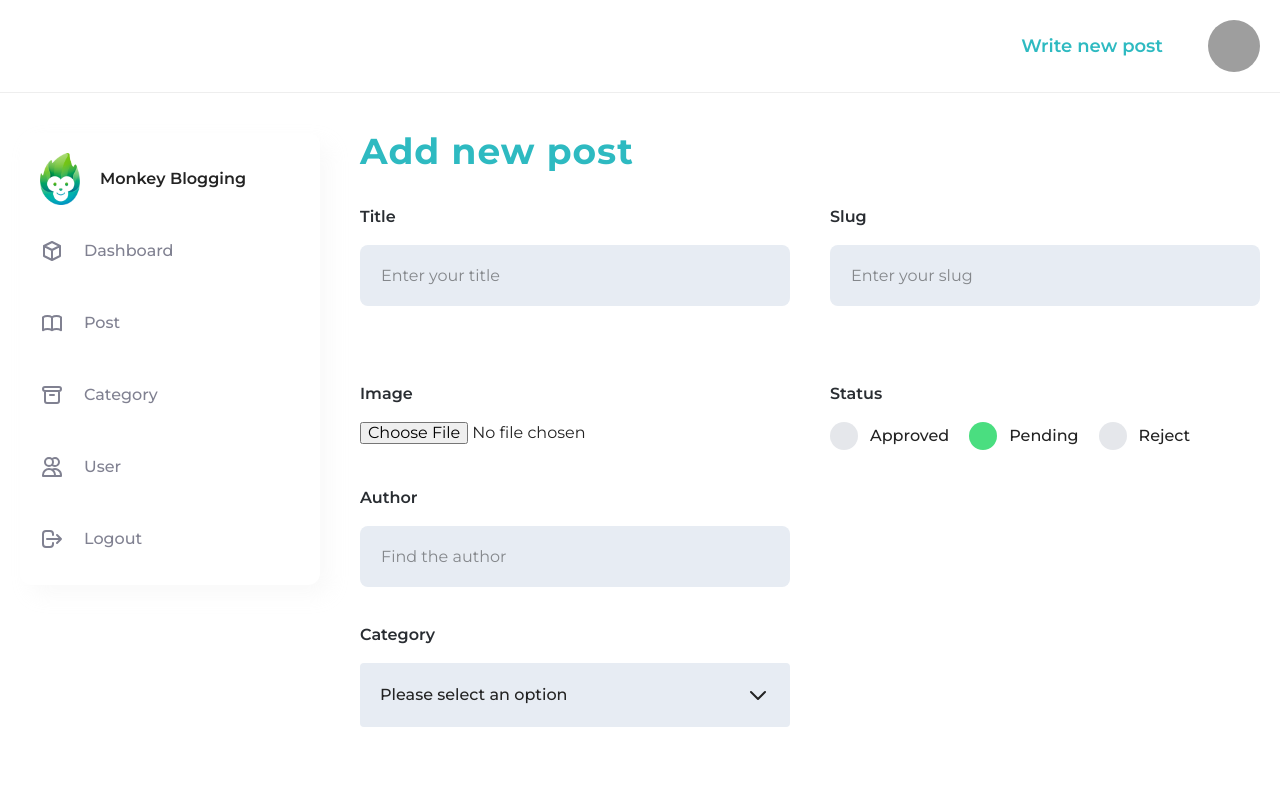
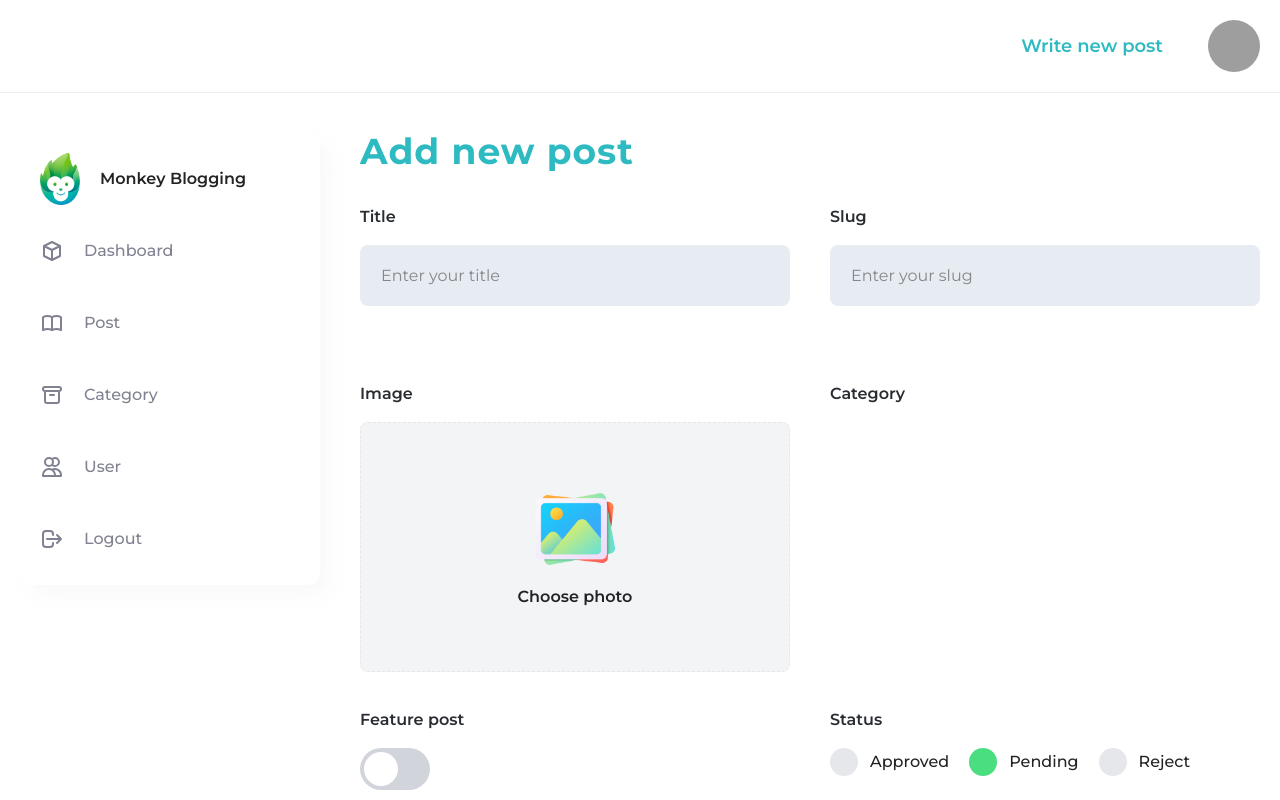
Before and after one commit to AzureVDT/monkey-blogging, a React (Vite) app: page /manage/add-post in a window 1280 px wide. Shown: the top 800 px of the page. Built offline with nearby package versions, Linux system fonts and the light colour scheme; no server answers; the database is empty; grey boxes are pictures that could not be loaded.

Commit message:
optimize upload image, add category feature

```diff
--- /dev/null
+++ b/src/components/image/ImageUpload.jsx
@@ -0,0 +1,84 @@
+import PropTypes from "prop-types";
+const ImageUpload = (props) => {
+    const {
+        name,
+        className = "",
+        progress = 0,
+        image = "",
+        handleDeleteImage = () => {},
+        ...rest
+    } = props;
+    return (
+        <label
+            className={`cursor-pointer flex items-center justify-center bg-gray-100 border
+            border-dashed w-full min-h-[200px] rounded-lg ${className} relative overflow-hidden group`}
+        >
+            <input
+                type="file"
+                name={name}
+                className="hidden-input"
+                onChange={() => {}}
+                {...rest}
+            />
+            {!image && progress === 0 && (
+                <div className="flex flex-col items-center text-center pointer-events-none">
+                    <img
+                        src="/img-upload.png"
+                        alt="upload-img"
+                        className="max-w-[80px] mb-5"
+                    />
+                    <p className="font-semibold">Choose photo</p>
+                </div>
+            )}
+            {progress !== 0 && !image && (
+                <div className="loading w-16 h-16 border-8 border-green-500 border-t-transparent animate-spin absolute z-10 rounded-full"></div>
+            )}
+            {image && (
+                <>
+                    <img
+                        src={image}
+                        className="w-full h-full object-cover"
+                        alt=""
+                    />
+                    <button
+                        className="w-16 h-16 bg-white rounded-full flex items-center justify-center cursor-pointer absolute
+                        z-10 text-red-500 opacity-0 invisible transition-all group-hover:opacity-100 group-hover:visible"
+                        onClick={handleDeleteImage}
+                    >
+                        <svg
+                            xmlns="http://www.w3.org/2000/svg"
+                            fill="none"
+                            viewBox="0 0 24 24"
+                            strokeWidth="1.5"
+                            stroke="currentColor"
+                            className="w-6 h-6"
+                        >
+                            <path
+                                strokeLinecap="round"
+                                strokeLinejoin="round"
+                                d="M14.74 9l-.346 9m-4.788 0L9.26 9m9.968-3.21c.342.052.682.107 1.022.166m-1.022-.165L18.16 19.673a2.25 2.25 0 01-2.244 2.077H8.084a2.25 2.25 0 01-2.244-2.077L4.772 5.79m14.456 0a48.108 48.108 0 00-3.478-.397m-12 .562c.34-.059.68-.114 1.022-.165m0 0a48.11 48.11 0 013.478-.397m7.5 0v-.916c0-1.18-.91-2.164-2.09-2.201a51.964 51.964 0 00-3.32 0c-1.18.037-2.09 1.022-2.09 2.201v.916m7.5 0a48.667 48.667 0 00-7.5 0"
+                            />
+                        </svg>
+                    </button>
+                </>
+            )}
+            {!image && (
+                <div
+                    className="absolute w-10 h-1 bg-green-400 bottom-0 left-0 transition-all image-upload-progress"
+                    style={{
+                        width: `${Math.ceil(progress)}%`,
+                    }}
+                ></div>
+            )}
+        </label>
+    );
+};
+ImageUpload.propTypes = {
+    name: PropTypes.string,
+    className: PropTypes.string,
+    progress: PropTypes.number,
+    image: PropTypes.string,
+    handleDeleteImage: PropTypes.func,
+};
+
+export default ImageUpload;
--- /dev/null
+++ b/src/components/image/index.jsx
@@ -0,0 +1,2 @@
+import ImageUpload from "./ImageUpload";
+export { ImageUpload };
--- a/src/components/toggle/Toggle.jsx
+++ b/src/components/toggle/Toggle.jsx
@@ -0,0 +1,36 @@
+import PropTypes from "prop-types";
+
+const Toggle = (props) => {
+    const { on, onClick, ...rest } = props;
+
+    return (
+        <label>
+            <input
+                type="checkbox"
+                checked={on}
+                className="hidden-input"
+                onChange={() => {}}
+                onClick={onClick}
+            />
+            <div
+                className={`inline-block w-[70px] h-[42px] relative cursor-pointer rounded-full p-1 transition-all ${
+                    on ? "bg-green-500" : "bg-gray-300"
+                }`}
+                {...rest}
+            >
+                <span
+                    className={`transition-all w-[34px] h-[34px] bg-white rounded-full inline-block ${
+                        on ? "translate-x-[28px]" : ""
+                    }`}
+                ></span>
+            </div>
+        </label>
+    );
+};
+
+Toggle.propTypes = {
+    on: PropTypes.bool,
+    onClick: PropTypes.func,
+};
+
+export default Toggle;
--- /dev/null
+++ b/src/hooks/useFirebaseImage.jsx
@@ -0,0 +1,79 @@
+import {
+    deleteObject,
+    getDownloadURL,
+    getStorage,
+    ref,
+    uploadBytesResumable,
+} from "firebase/storage";
+import React from "react";
+
+const useFirebaseImage = (setValue = () => {}, getValues = () => {}) => {
+    const [progress, setProgress] = React.useState(0);
+    const [image, setImage] = React.useState("");
+    if (!setValue || !getValues) return;
+    const handleUploadImage = (file) => {
+        const storage = getStorage();
+        const storageRef = ref(storage, "images/" + file.name);
+        const uploadTask = uploadBytesResumable(storageRef, file);
+        uploadTask.on(
+            "state_changed",
+            (snapshot) => {
+                const progressPercent =
+                    (snapshot.bytesTransferred / snapshot.totalBytes) * 100;
+                setProgress(progressPercent);
+                switch (snapshot.state) {
+                    case "paused":
+                        console.log("Upload is paused");
+                        break;
+                    case "running":
+                        console.log("Upload is running");
+                        break;
+                    default:
+                        console.log("Nothing at all");
+                }
+            },
+            (error) => {
+                console.log("handleUploadImage ~ error:", error);
+            },
+            () => {
+                // Upload completed successfully, now we can get the download URL
+                getDownloadURL(uploadTask.snapshot.ref).then((downloadURL) => {
+                    setImage(downloadURL);
+                });
+            }
+        );
+    };
+
+    const handleSelectImage = (e) => {
+        const file = e.target.files[0];
+        if (!file) return;
+        setValue("image_name", file.name);
+        handleUploadImage(file);
+    };
+    const handleDeleteImage = () => {
+        const storage = getStorage();
+        const imageRef = ref(storage, "images/" + getValues("image_name"));
+
+        // Delete the file
+        deleteObject(imageRef)
+            .then(() => {
+                console.log("Remove image successfully");
+                setImage("");
+                setProgress(0);
+            })
+            .catch((error) => {
+                console.log("handleDeleteImage ~ error:", error);
+                console.log("Can not delete image");
+            });
+    };
+    return {
+        progress,
+        image,
+        setProgress,
+        setImage,
+        handleSelectImage,
+        handleDeleteImage,
+    };
+};
+
+export default useFirebaseImage;
--- a/src/module/post/PostAddNew.jsx
+++ b/src/module/post/PostAddNew.jsx
@@ -8,22 +8,23 @@ import { Radio } from "../../components/checkbox";
 import { Button } from "../../components/button";
 import slugify from "slugify";
 import { postStatus } from "../../utils/constants";
-import {
-    getStorage,
-    ref,
-    uploadBytesResumable,
-    getDownloadURL,
-} from "firebase/storage";
+import { ImageUpload } from "../../components/image";
+import useFirebaseImage from "../../hooks/useFirebaseImage";
+import Toggle from "../../components/toggle/Toggle";
+import { useEffect } from "react";
+import { collection, getDocs, query, where } from "firebase/firestore";
+import { db } from "../../firebase-app/firebase-config";
 const PostAddNewStyles = styled.div``;
 
 const PostAddNew = () => {
-    const { control, watch, setValue, handleSubmit } = useForm({
+    const { control, watch, setValue, handleSubmit, getValues } = useForm({
         mode: "onChange",
         defaultValues: {
             title: "",
             slug: "",
             status: 2,
             category: "",
+            hot: false,
         },
     });
     const addPostHandler = async (values) => {
@@ -33,47 +34,27 @@ const PostAddNew = () => {
         // handleUploadImage(cloneValue.image);
         console.log("addPostHandler ~ cloneValue:", cloneValue);
     };
-
-    const handleUploadImage = (file) => {
-        const storage = getStorage();
-        const storageRef = ref(storage, "images/" + file.name);
-        const uploadTask = uploadBytesResumable(storageRef, file);
-        uploadTask.on(
-            "state_changed",
-            (snapshot) => {
-                const progress =
-                    (snapshot.bytesTransferred / snapshot.totalBytes) * 100;
-                console.log("Upload is " + progress + "% done");
-                switch (snapshot.state) {
-                    case "paused":
-                        console.log("Upload is paused");
-                        break;
-                    case "running":
-                        console.log("Upload is running");
-                        break;
-                    default:
-                        console.log("Nothing at all");
-                }
-            },
-            (error) => {
-                console.log("handleUploadImage ~ error:", error);
-            },
-            () => {
-                // Upload completed successfully, now we can get the download URL
-                getDownloadURL(uploadTask.snapshot.ref).then((downloadURL) => {
-                    console.log("File available at", downloadURL);
+    const { image, progress, handleSelectImage, handleDeleteImage } =
+        useFirebaseImage(setValue, getValues);
+    const watchHot = watch("hot");
+    const watchStatus = watch("status");
+    // const watchCategory = watch("category");
+    useEffect(() => {
+        async function getData() {
+            const colRef = collection(db, "categories");
+            const q = query(colRef, where("status", "==", 1));
+            const querySnapshot = await getDocs(q);
+            let result = [];
+            querySnapshot.forEach((doc) => {
+                console.log(doc.id, " => ", doc.data());
+                result.push({
+                    id: doc.id,
+                    ...doc.data(),
                 });
-            }
-        );
-    };
-
-    const onSelectImage = (e) => {
-        const file = e.target.files[0];
-        if (!file) return;
-        setValue("image", file);
-    };
-    const watchStatus = watch("status");
-    const watchCategory = watch("category");
+            });
+        }
+        getData();
+    }, []);
     return (
         <PostAddNewStyles>
             <h1 className="dashboard-heading">Add new post</h1>
@@ -99,11 +80,24 @@ const PostAddNew = () => {
                 <div className="grid grid-cols-2 gap-x-10 mb-10">
                     <Field>
                         <Label htmlFor="image">Image</Label>
-                        <input
-                            type="file"
+                        <ImageUpload
                             name="image"
-                            onChange={onSelectImage}
-                        />
+                            onChange={handleSelectImage}
+                            progress={progress}
+                            image={image}
+                            className="h-[250px]"
+                            handleDeleteImage={handleDeleteImage}
+                        ></ImageUpload>
+                    </Field>
+                    <Field>
+                        <Label>Category</Label>
+                    </Field>
+                    <Field>
+                        <Label>Feature post</Label>
+                        <Toggle
+                            on={watchHot === true}
+                            onClick={() => setValue("hot", !watchHot)}
+                        ></Toggle>
                     </Field>
                     <Field>
                         <Label>Status</Label>
@@ -140,18 +134,18 @@ const PostAddNew = () => {
                             </Radio>
                         </div>
                     </Field>
-                    <Field>
+                    {/* <Field>
                         <Label htmlFor="author">Author</Label>
                         <Input
                             control={control}
                             placeholder="Find the author"
                             name="author"
                         ></Input>
-                    </Field>
+                    </Field> */}
                 </div>
                 <div className="grid grid-cols-2 gap-x-10 mb-10">
                     <Field>
-                        <Label>Category</Label>
+                        <Label>Feature post</Label>
                         <Dropdown>
                             <Dropdown.Option>Knowledge</Dropdown.Option>
                             <Dropdown.Option>Blockchain</Dropdown.Option>
```
